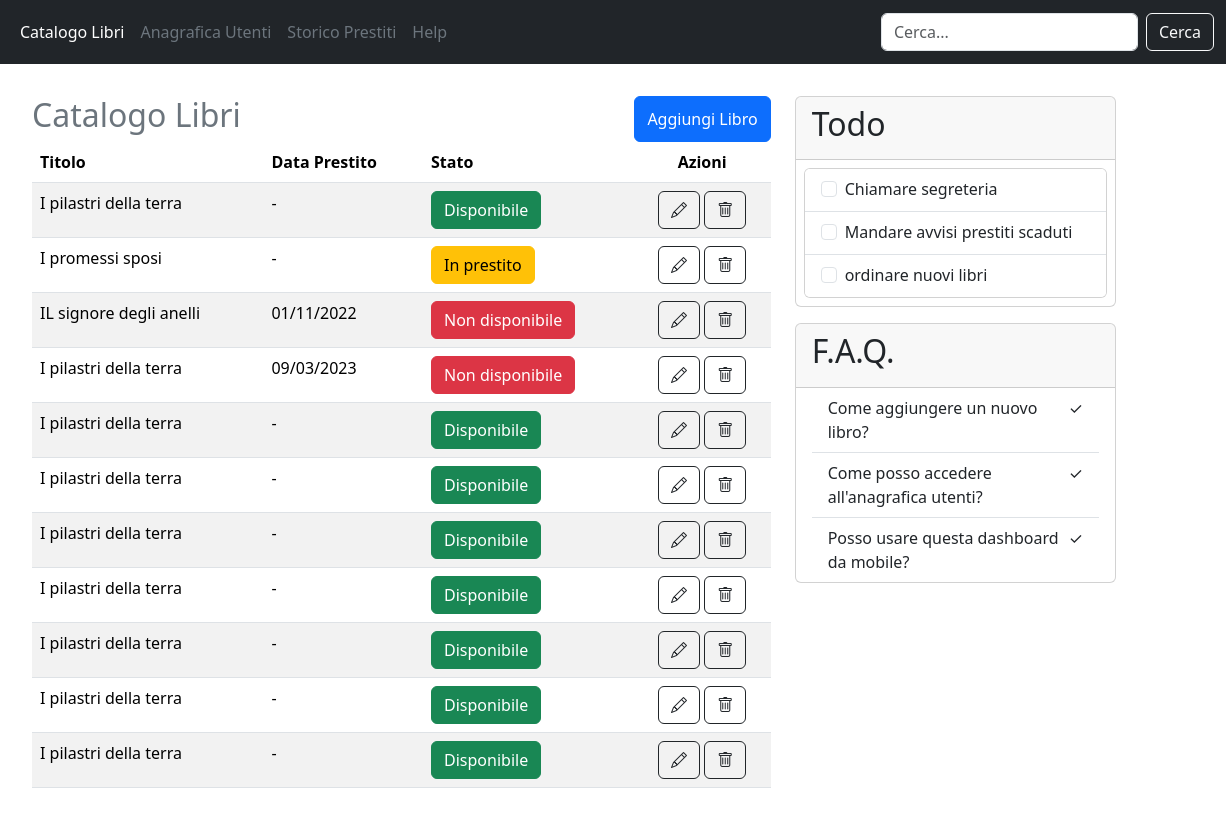
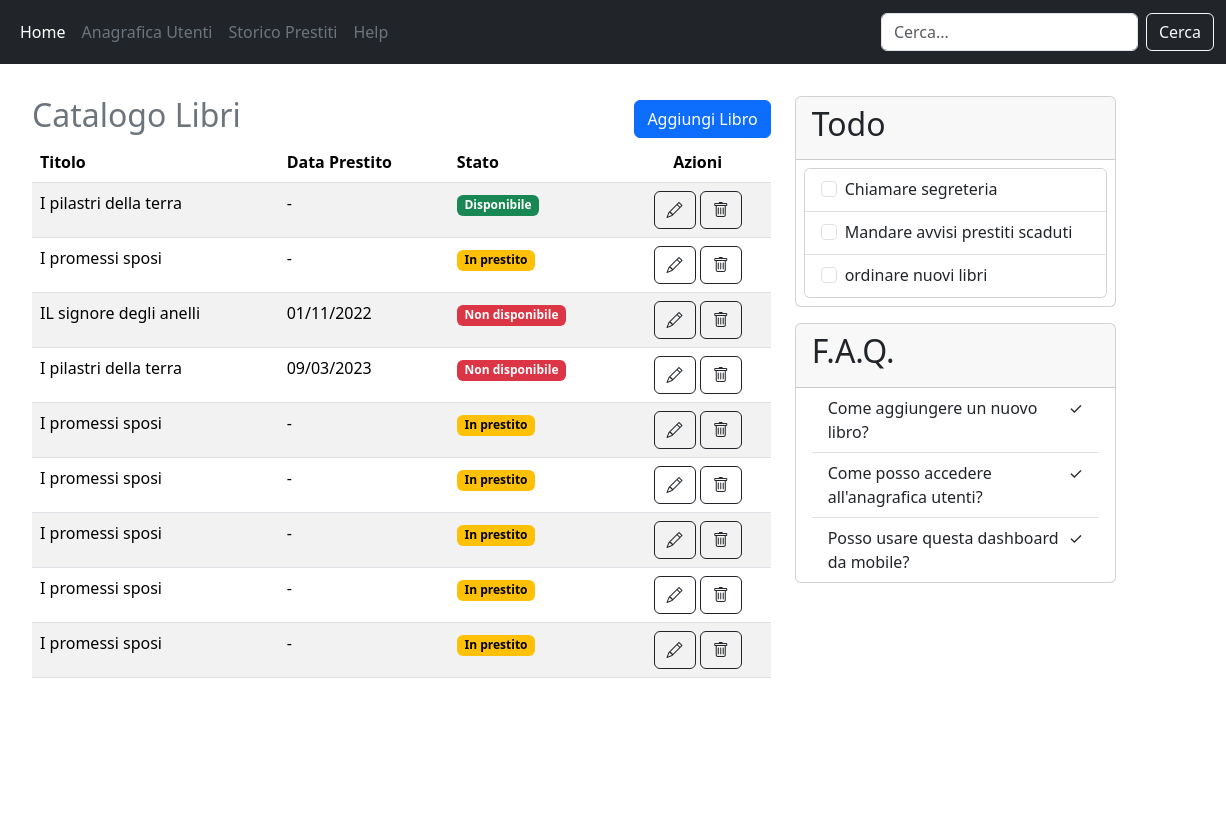
Before and after one commit to MhZ9191/html-css-bootstrap-dashboard, a plain HTML site: page index.html in a window 1280 px wide. Shown: the full height of the page, 54-1280 px from the left. Drawn offline with nearby package versions, Linux system fonts and the light colour scheme.

Commit message:
Add newPage and link to index.html

```diff
--- a/index.html
+++ b/index.html
@@ -40,7 +40,7 @@
                   class="nav-link active text-white"
                   aria-current="page"
                   href="#"
-                  >Catalogo Libri</a
+                  >Home</a
                 >
               </li>
               <li class="nav-item">
@@ -72,11 +72,11 @@
     <div class="container p-3 mt-3">
       <row class="d-flex flex-wrap">
         <div class="col-12 col-lg-8">
-          <div class="d-flex justify-content-between">
+          <div class="d-flex justify-content-between align-items-center">
             <h2 class="text-secondary">Catalogo Libri</h2>
-            <button type="button" class="btn btn-primary">
+            <a type="button" class="btn btn-primary" href="./newPage.html">
               Aggiungi Libro
-            </button>
+            </a>
           </div>
           <div>
             <table class="table table-striped">
@@ -97,9 +97,7 @@
                   <td>I pilastri della terra</td>
                   <td class="d-none d-md-table-cell">-</td>
                   <td>
-                    <button type="button" class="btn btn-success">
-                      Disponibile
-                    </button>
+                    <span class="badge text-bg-success">Disponibile</span>
                   </td>
                   <td>
                     <div class="text-center">
@@ -116,9 +114,7 @@
                   <td>I promessi sposi</td>
                   <td class="d-none d-md-table-cell">-</td>
                   <td>
-                    <button type="button" class="btn btn-warning">
-                      In prestito
-                    </button>
+                    <span class="badge text-bg-warning">In prestito</span>
                   </td>
                   <td>
                     <div class="text-center">
@@ -135,9 +131,7 @@
                   <td>IL signore degli anelli</td>
                   <td class="d-none d-md-table-cell">01/11/2022</td>
                   <td>
-                    <button type="button" class="btn btn-danger">
-                      Non disponibile
-                    </button>
+                    <span class="badge text-bg-danger">Non disponibile</span>
                   </td>
                   <td>
                     <div class="text-center">
@@ -154,9 +148,7 @@
                   <td>I pilastri della terra</td>
                   <td class="d-none d-md-table-cell">09/03/2023</td>
                   <td>
-                    <button type="button" class="btn btn-danger">
-                      Non disponibile
-                    </button>
+                    <span class="badge text-bg-danger">Non disponibile</span>
                   </td>
                   <td>
                     <div class="text-center">
@@ -170,12 +162,10 @@
                   </td>
                 </tr>
                 <tr>
-                  <td>I pilastri della terra</td>
+                  <td>I promessi sposi</td>
                   <td class="d-none d-md-table-cell">-</td>
                   <td>
-                    <button type="button" class="btn btn-success">
-                      Disponibile
-                    </button>
+                    <span class="badge text-bg-warning">In prestito</span>
                   </td>
                   <td>
                     <div class="text-center">
@@ -189,12 +179,10 @@
                   </td>
                 </tr>
                 <tr>
-                  <td>I pilastri della terra</td>
+                  <td>I promessi sposi</td>
                   <td class="d-none d-md-table-cell">-</td>
                   <td>
-                    <button type="button" class="btn btn-success">
-                      Disponibile
-                    </button>
+                    <span class="badge text-bg-warning">In prestito</span>
                   </td>
                   <td>
                     <div class="text-center">
@@ -208,12 +196,10 @@
                   </td>
                 </tr>
                 <tr>
-                  <td>I pilastri della terra</td>
+                  <td>I promessi sposi</td>
                   <td class="d-none d-md-table-cell">-</td>
                   <td>
-                    <button type="button" class="btn btn-success">
-                      Disponibile
-                    </button>
+                    <span class="badge text-bg-warning">In prestito</span>
                   </td>
                   <td>
                     <div class="text-center">
@@ -227,12 +213,10 @@
                   </td>
                 </tr>
                 <tr>
-                  <td>I pilastri della terra</td>
+                  <td>I promessi sposi</td>
                   <td class="d-none d-md-table-cell">-</td>
                   <td>
-                    <button type="button" class="btn btn-success">
-                      Disponibile
-                    </button>
+                    <span class="badge text-bg-warning">In prestito</span>
                   </td>
                   <td>
                     <div class="text-center">
@@ -246,50 +230,10 @@
                   </td>
                 </tr>
                 <tr>
-                  <td>I pilastri della terra</td>
+                  <td>I promessi sposi</td>
                   <td class="d-none d-md-table-cell">-</td>
                   <td>
-                    <button type="button" class="btn btn-success">
-                      Disponibile
-                    </button>
-                  </td>
-                  <td>
-                    <div class="text-center">
-                      <button class="btn btn-transparent border-dark">
-                        <i class="bi bi-pencil"></i>
-                      </button>
-                      <button class="btn btn-transparent border-dark">
-                        <i class="bi bi-trash"></i>
-                      </button>
-                    </div>
-                  </td>
-                </tr>
-                <tr>
-                  <td>I pilastri della terra</td>
-                  <td class="d-none d-md-table-cell">-</td>
-                  <td>
-                    <button type="button" class="btn btn-success">
-                      Disponibile
-                    </button>
-                  </td>
-                  <td>
-                    <div class="text-center">
-                      <button class="btn btn-transparent border-dark">
-                        <i class="bi bi-pencil"></i>
-                      </button>
-                      <button class="btn btn-transparent border-dark">
-                        <i class="bi bi-trash"></i>
-                      </button>
-                    </div>
-                  </td>
-                </tr>
-                <tr>
-                  <td>I pilastri della terra</td>
-                  <td class="d-none d-md-table-cell">-</td>
-                  <td>
-                    <button type="button" class="btn btn-success">
-                      Disponibile
-                    </button>
+                    <span class="badge text-bg-warning">In prestito</span>
                   </td>
                   <td>
                     <div class="text-center">
```
Also changed, not shown: newPage.html (added, +80 -0 lines).
